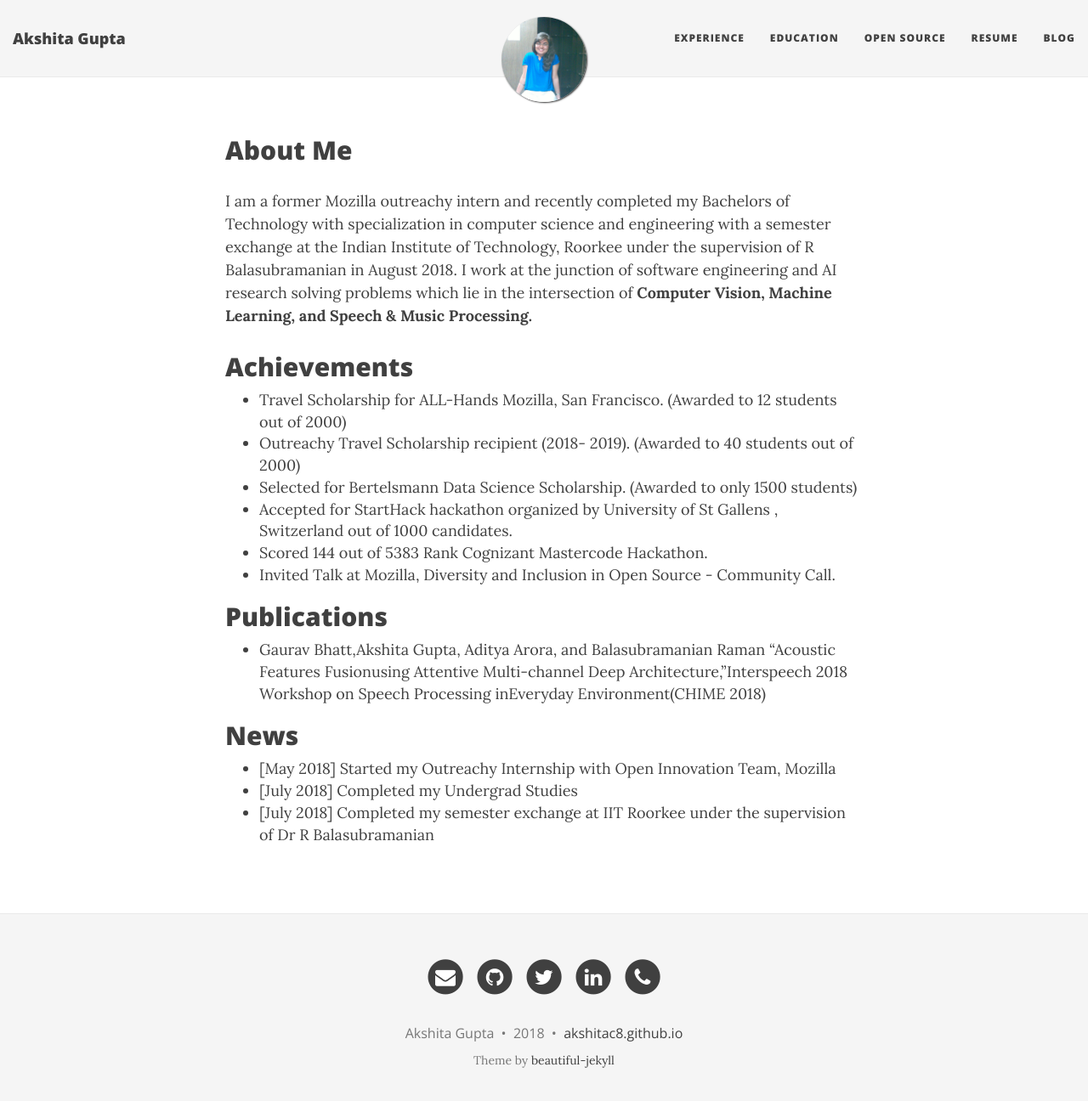
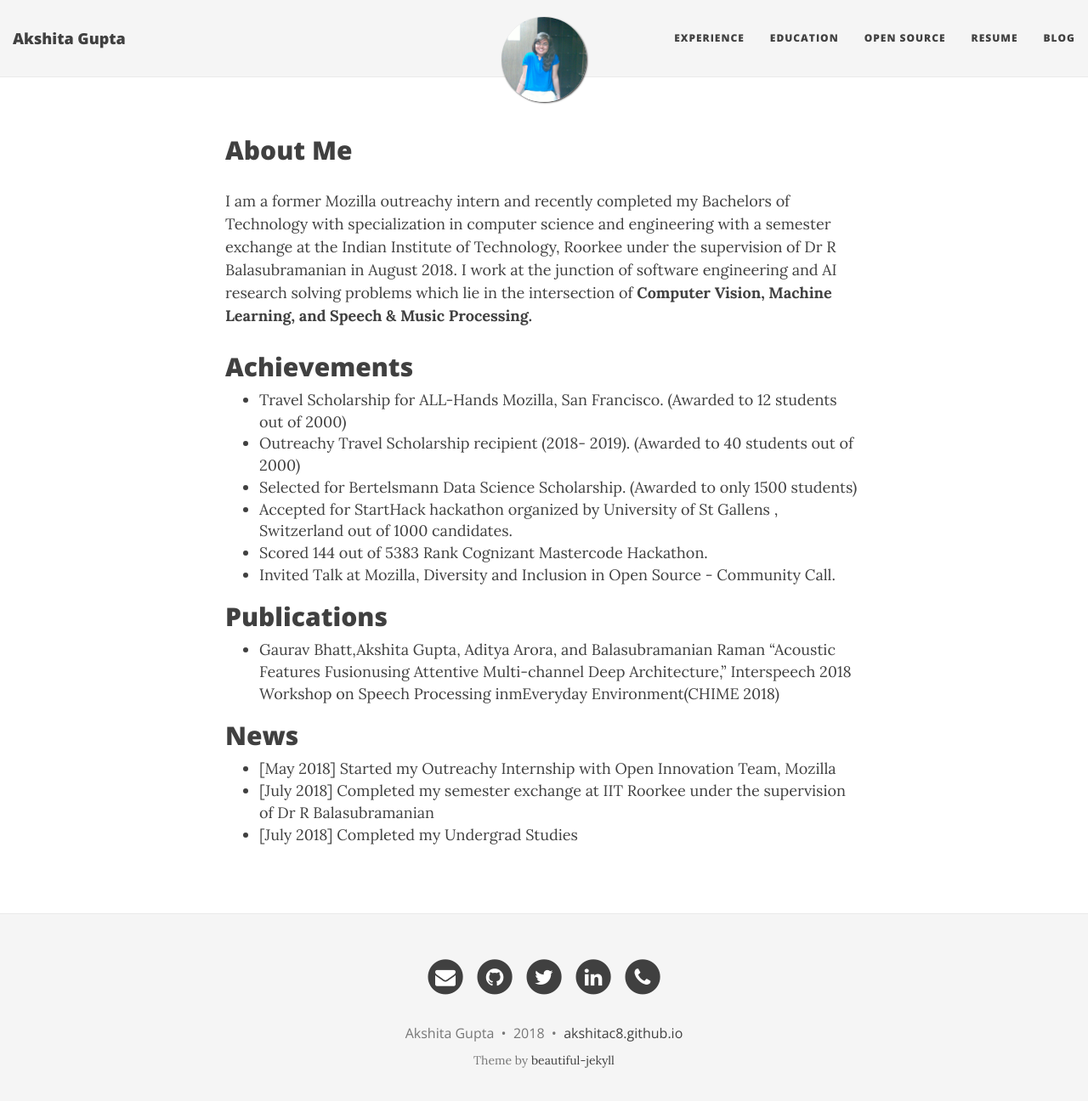
Before and after one commit to akshitac8/akshitac8.github.io, a Jekyll site: the page built from index.html, in a window 1280 px wide and 1309 px high. Shown: the top 1296 px of the window at 85% size. Built offline with Jekyll 4.4.1, drawn with Linux system fonts in a browser that asks for light colours; nearby versions of some CDN libraries; the list of posts is cut into pages by our own code.

Commit message:
Update index.html

```diff
--- a/index.html
+++ b/index.html
@@ -11,7 +11,7 @@ use-site-title: true
         <p>
             <h2>About Me</h2>
             <p>
-                I am a former Mozilla outreachy intern and recently completed my Bachelors of Technology with specialization in computer science and engineering with a semester exchange at the Indian Institute of Technology, Roorkee under the supervision of  R Balasubramanian in August 2018. I work at the junction of software engineering and AI research solving problems which lie in the intersection of <b>Computer Vision, Machine Learning, and Speech & Music Processing.</b>
+                I am a former Mozilla outreachy intern and recently completed my Bachelors of Technology with specialization in computer science and engineering with a semester exchange at the Indian Institute of Technology, Roorkee under the supervision of Dr R Balasubramanian in August 2018. I work at the junction of software engineering and AI research solving problems which lie in the intersection of <b>Computer Vision, Machine Learning, and Speech & Music Processing.</b>
             </p>
             <h2>Achievements</h2>
             <ul>
@@ -24,13 +24,15 @@ use-site-title: true
             </ul>
             <h2>Publications</h2>
             <ul>
-            <li>Gaurav Bhatt,Akshita Gupta, Aditya Arora, and Balasubramanian Raman “Acoustic Features Fusionusing Attentive Multi-channel Deep Architecture,”Interspeech 2018 Workshop on Speech Processing inEveryday Environment(CHIME 2018)</li>
+            <li>Gaurav Bhatt,Akshita Gupta, Aditya Arora, and Balasubramanian Raman “Acoustic Features Fusionusing Attentive Multi-channel Deep Architecture,”
+              Interspeech 2018 Workshop on Speech Processing inmEveryday Environment(CHIME 2018)
+            </li>
             </ul>
             <h2>News</h2>
             <ul>
               <li>[May 2018] Started my Outreachy Internship with Open Innovation Team, Mozilla</li>
+              <li>[July 2018] Completed my semester exchange at IIT Roorkee  under the supervision of Dr R Balasubramanian</li>
               <li>[July 2018] Completed my Undergrad Studies</li>
-              <li>[July 2018] Completed my semester exchange at IIT Roorkee  under the supervision of Dr R Balasubramanian</li>
 
             </ul>
           </p>
```
